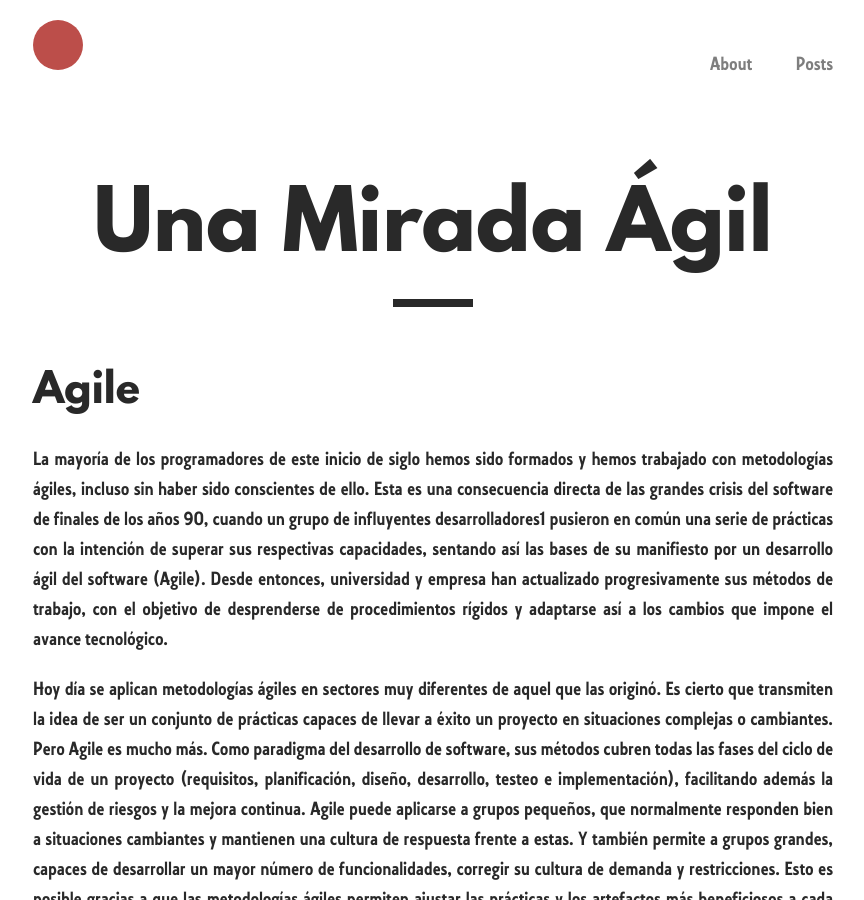
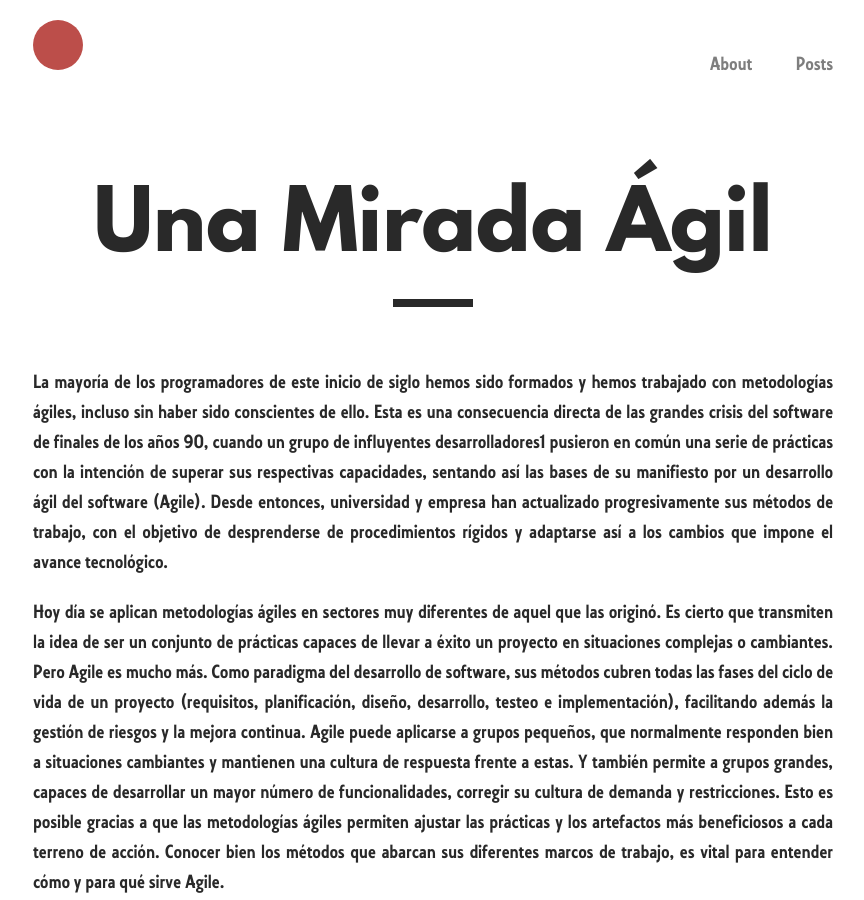
Before and after one commit to Rocmpr/blog, a Jekyll site: the page built from _posts/2019-11-24-Una-Mirada-Ágil.md, in a window 1280 px wide and 900 px high. Shown: the whole window, without its empty margins (207-1071 px from the left). Built offline with Jekyll 4.4.1, drawn with Linux system fonts in a browser that asks for light colours; our own code applies the rules of GitHub Pages for plain Markdown files.

Commit message:
Update 2019-11-24-Una-Mirada-Ágil.md

```diff
--- a/_posts/2019-11-24-Una-Mirada-Ágil.md
+++ b/_posts/2019-11-24-Una-Mirada-Ágil.md
@@ -1,5 +1,3 @@
-# Agile
-
 La mayoría de los programadores de este inicio de siglo hemos sido formados y hemos trabajado con metodologías ágiles, incluso sin haber sido conscientes de ello. Esta es una consecuencia directa de las grandes crisis del software de finales de los años 90, cuando un grupo de influyentes desarrolladores1 pusieron en común una serie de prácticas con la intención de superar sus respectivas capacidades, sentando así las bases de su manifiesto por un desarrollo ágil del software (Agile). Desde entonces, universidad y empresa han actualizado progresivamente sus métodos de trabajo, con el objetivo de desprenderse de procedimientos rígidos y adaptarse así a los cambios que impone el avance tecnológico.
 
 Hoy día se aplican metodologías ágiles en sectores muy diferentes de aquel que las originó. Es cierto que transmiten la idea de ser un conjunto de prácticas capaces de llevar a éxito un proyecto en situaciones complejas o cambiantes. Pero Agile es mucho más. Como paradigma del desarrollo de software, sus métodos cubren todas las fases del ciclo de vida de un proyecto (requisitos, planificación, diseño, desarrollo, testeo e implementación), facilitando además la gestión de riesgos y la mejora continua. Agile puede aplicarse a grupos pequeños, que normalmente responden bien a situaciones cambiantes y mantienen una cultura de respuesta frente a estas. Y también permite a grupos grandes, capaces de desarrollar un mayor número de funcionalidades, corregir su cultura de demanda y restricciones. Esto es posible gracias a que las metodologías ágiles permiten ajustar las prácticas y los artefactos más beneficiosos a cada terreno de acción. Conocer bien los métodos que abarcan sus diferentes marcos de trabajo, es vital para entender cómo y para qué sirve Agile.
```
